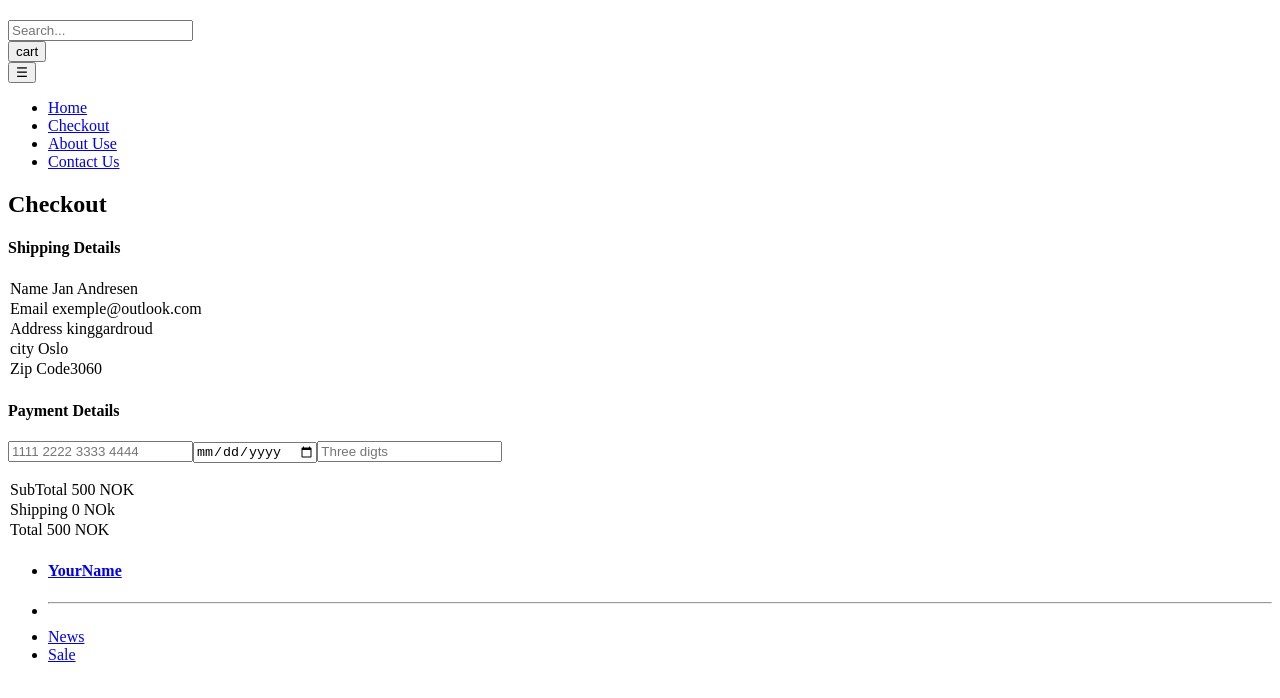
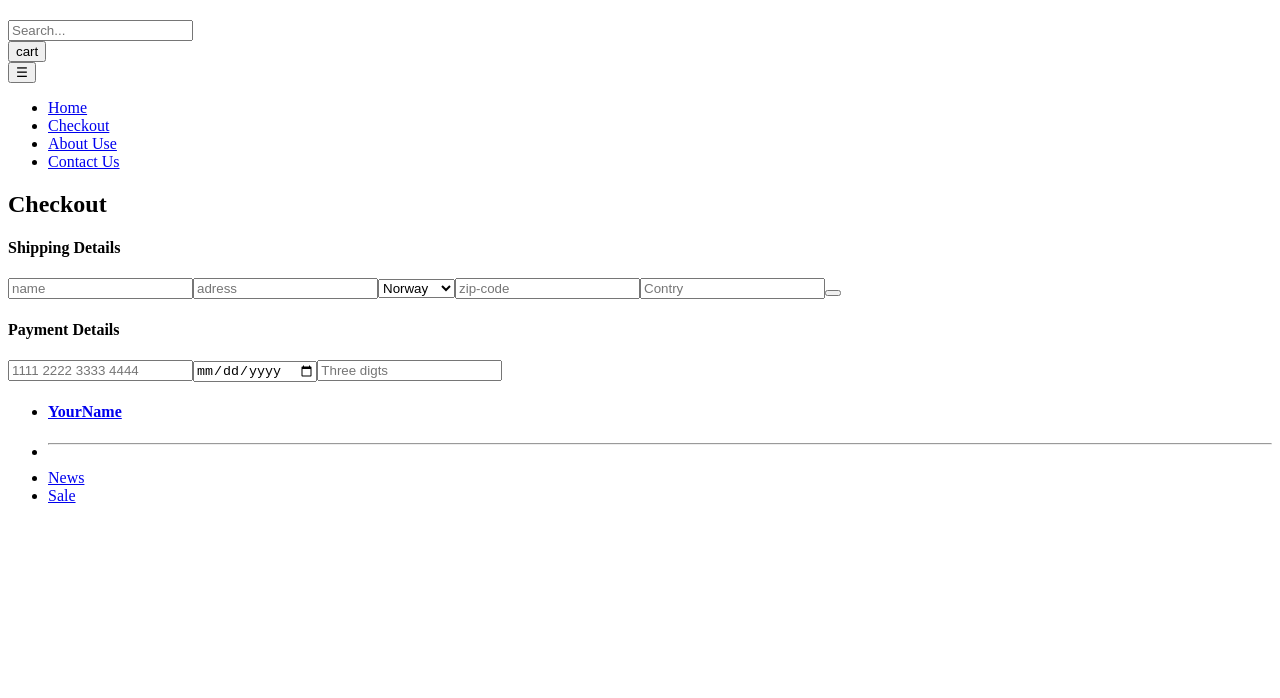
Before and after one commit to nexnic/YourStore, a React (Vite) app: page /checkout in a window 1280 px wide. Shown: the top 698 px of the page. Built offline with nearby package versions, Linux system fonts and the light colour scheme.

Commit message:
fix checkout

```diff
--- a/src/script/pages/Checkout/Checkout.tsx
+++ b/src/script/pages/Checkout/Checkout.tsx
@@ -1,6 +1,6 @@
 
-import CheckoutDetailts from './CheckoutDetails'
-import CheckoutList from './CheckoutList'
+import CheckoutDetailts from './Components/CheckoutDetails'
+import CheckoutList from './Components/CheckoutList'
 
 export default function CheckoutPage({cart}) {
 
@@ -9,7 +9,6 @@ export default function CheckoutPage({cart}) {
             <section className='Checkout__productList'>
             <CheckoutDetailts/>
             <CheckoutList cart={cart}/>
-
             </section>
         </main>
     )
--- a/src/script/pages/Checkout/CheckoutDetails.tsx
+++ /dev/null
@@ -1,47 +0,0 @@
-export default function CheckoutDetailts () {
-    return (
-        <div>
-            <h1>Checkout</h1>
-            <div>
-                <h4>Shipping Details</h4>
-                <div>
-                    <table>
-                        <tr>
-                            <tb>Name</tb>
-                            <tb> Jan Andresen</tb>
-                        </tr>
-                        <tr>
-                            <tb>Email</tb>
-                            <tb> exemple@outlook.com</tb>
-                        </tr>
-                        <tr>
-                            <tb>Address</tb>
-                            <tb> kinggardroud</tb>
-                        </tr>
-                        <tr>
-                            <tb>city</tb>
-                            <tb> Oslo</tb>
-                        </tr>
-                        <tr>
-                            <tb>Zip Code</tb>
-                            <tb>3060</tb>
-                        </tr>
-                    </table>
-                </div>
-            </div>
-            <div>
-                <h4>Payment Details</h4>
-                <form action="">
-                    <label htmlFor="">
-                    <input type="text"  placeholder="1111 2222 3333 4444"/>
-                    </label>
-                    <input type="date" name="" id="" />
-                    <label htmlFor="">
-                        <input type="text" placeholder="Three digts"/>
-                    </label>
-
-                </form>
-            </div>
-        </div>
-    )
-}
--- a/src/script/pages/Checkout/CheckoutList.tsx
+++ /dev/null
@@ -1,32 +0,0 @@
-
-import CheckoutProduct from "./CheckoutProduct"
-
-
-export default function CheckoutList ({cart}) {
-    return (
-
-        <div className="Order">
-            <ul>
-            {cart.map((item) => (
-                <CheckoutProduct item={item}/>
-            ))}
-            </ul>
-            <div className="summery">
-                <table>
-                    <tr>
-                        <tb>SubTotal </tb>
-                        <tb>500 NOK</tb>
-                    </tr>
-                    <tr>
-                        <tb>Shipping </tb>
-                        <tb>0 NOk</tb>
-                    </tr>
-                    <tr>
-                        <tb>Total </tb>
-                        <tb>500 NOK</tb>
-                    </tr>
-                </table>
-            </div>
-        </div>
-    )
-}
--- /dev/null
+++ b/src/script/pages/Checkout/Components/CheckoutDetails.tsx
@@ -0,0 +1,50 @@
+export default function CheckoutDetailts () {
+
+    return (
+        <div>
+            <h1>Checkout</h1>
+            <div>
+                <h4>Shipping Details</h4>
+                <div>
+                    <form>
+                        <label htmlFor="name"></label>
+                        <input type="text" placeholder="name"/>
+                        <label htmlFor="adress"></label>
+                        <input type="text"  placeholder="adress"/>
+                        <select name="" id="">
+                            <option value="norway">Norway</option>
+                            <option value="sweden">Sweden</option>
+                            <option value="Finland">Finland</option>
+                            <option value="Danmark">Danmark</option>
+                        </select>
+
+                        <label htmlFor=""></label>
+                        <input type="number" placeholder="zip-code"/>
+                        <label htmlFor=""></label>
+                        <input type="text" placeholder="Contry"/>
+                        <button onClick={() => ShippingForm(event)}></button>
+                    </form>
+                </div>
+            </div>
+            <div>
+                <h4>Payment Details</h4>
+                <form action="">
+                    <label htmlFor="">
+                    <input type="text"  placeholder="1111 2222 3333 4444"/>
+                    </label>
+                    <input type="date" name="" id="" />
+                    <label htmlFor="">
+                        <input type="text" placeholder="Three digts"/>
+                    </label>
+
+                </form>
+            </div>
+        </div>
+    )
+}
+
+function ShippingForm (event) {
+    event.preventDefault()
+    console.log(event)
+
+}
--- /dev/null
+++ b/src/script/pages/Checkout/Components/CheckoutList.tsx
@@ -0,0 +1,17 @@
+
+
+
+export default function CheckoutList ({cart}) {
+    console.log(cart)
+    return (
+
+        <div className="Order">
+            <ul>
+
+            </ul>
+            <div className="summery">
+
+            </div>
+        </div>
+    )
+}
```
Also changed, not shown: src/script/pages/Checkout/Components/CheckoutProduct.tsx (renamed from src/script/pages/Checkout/CheckoutProduct.tsx).
